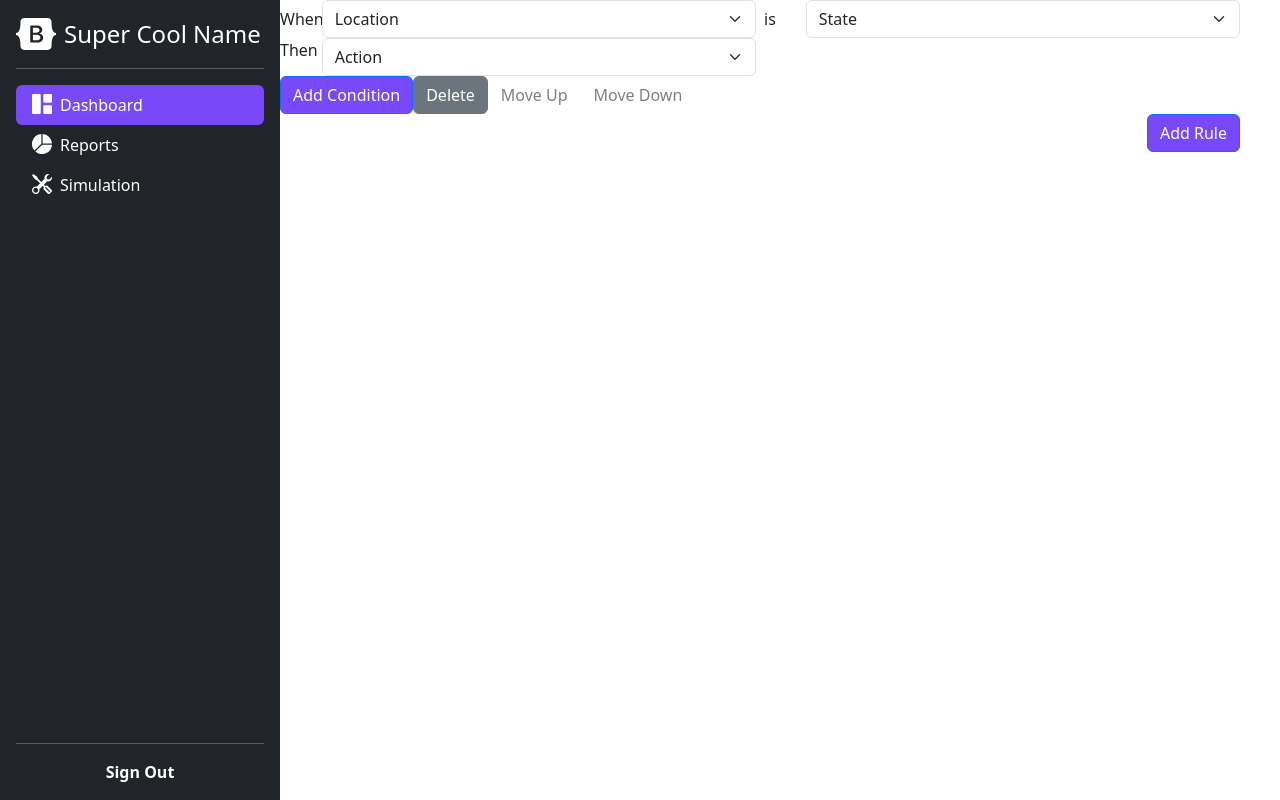
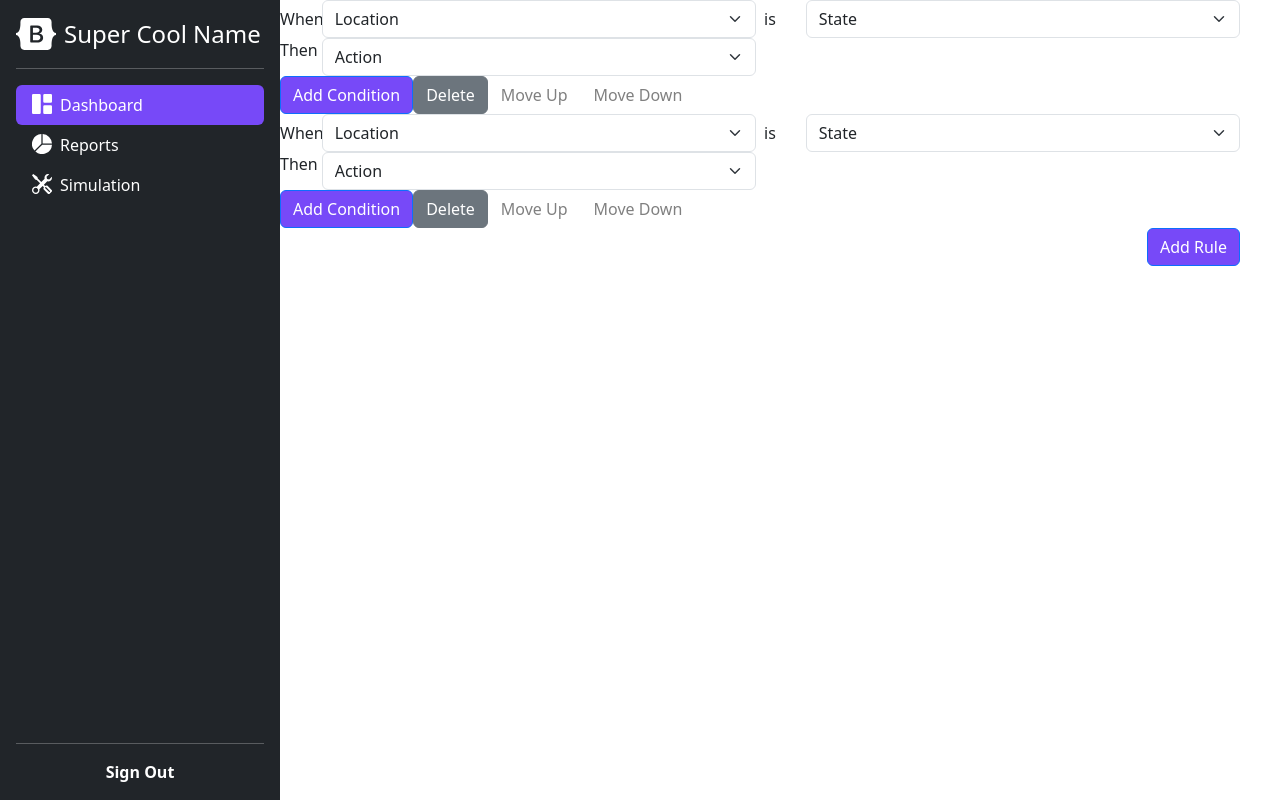
Before and after one commit to Access-Point-Program/cohort-3-rules-engine-admin, an Angular app in the folder front-end/: page / in a window 1280 px wide. Built offline with nearby package versions, Linux system fonts and the light colour scheme.

Commit message:
Added priorities to rules

```diff
--- a/front-end/src/app/app.component.html
+++ b/front-end/src/app/app.component.html
@@ -2,7 +2,7 @@
     <app-sidebar class="d-flex flex-column flex-shrink-0 p-3 text-bg-dark col-sm-3" style="width: 280px;"></app-sidebar>
     <div class="col-sm-9">
         <div>
-            <app-rules-component></app-rules-component>
+            <app-rules-component *ngFor="let rule of ruleset" [priority]="ruleset.indexOf(rule)"></app-rules-component>
         </div>
         <app-add-new-rule-button></app-add-new-rule-button>
     </div>
--- a/front-end/src/app/app.component.ts
+++ b/front-end/src/app/app.component.ts
@@ -1,4 +1,5 @@
 import { Component } from '@angular/core';
+import { RulesComponentComponent } from './rules-component/rules-component.component';
 
 @Component({
   selector: 'app-root',
@@ -7,4 +8,6 @@ import { Component } from '@angular/core';
 })
 export class AppComponent {
   title = 'front-end';
+
+  public ruleset: RulesComponentComponent[] = [new RulesComponentComponent(), new RulesComponentComponent()]
 }
--- a/front-end/src/app/move-up-button/move-up-button.component.html
+++ b/front-end/src/app/move-up-button/move-up-button.component.html
@@ -1 +1 @@
-<button type="button" class="btn" style="color: gray;">Move Up</button>
+<button type="button" class="btn" style="color: gray;" (click)="moveRuleUpInPriority()">Move Up</button>
--- a/front-end/src/app/move-up-button/move-up-button.component.ts
+++ b/front-end/src/app/move-up-button/move-up-button.component.ts
@@ -1,4 +1,6 @@
 import { Component } from '@angular/core';
+import { RulesComponentComponent } from '../rules-component/rules-component.component';
+import { Injector } from '@angular/core';
 
 @Component({
   selector: 'app-move-up-button',
@@ -6,5 +8,19 @@ import { Component } from '@angular/core';
   styleUrls: ['./move-up-button.component.css']
 })
 export class MoveUpButtonComponent {
+/*needs to be called with the rule that this belongs to*/
 
+  // constructor(private _parent: RulesComponentComponent) { this._parent.setPriority(1); }
+
+  public _parent: RulesComponentComponent;
+
+  constructor(private _injector: Injector) {
+    const _parent: RulesComponentComponent = this._injector.get<RulesComponentComponent>(RulesComponentComponent);
+    this._parent = _parent;
+  }
+
+  public moveRuleUpInPriority() {
+    console.log(this._parent.getPriority());
+
+  }
 }
--- a/front-end/src/app/rules-component/rules-component.component.ts
+++ b/front-end/src/app/rules-component/rules-component.component.ts
@@ -1,4 +1,4 @@
-import { Component } from '@angular/core';
+import { Component, Input } from '@angular/core';
 
 @Component({
   selector: 'app-rules-component',
@@ -6,5 +6,18 @@ import { Component } from '@angular/core';
   styleUrls: ['./rules-component.component.css']
 })
 export class RulesComponentComponent {
+  @Input()
+  priority: number;
 
+  constructor(){
+    this.priority = 0;
+  }
+
+  public getPriority(){
+    return this.priority;
+  }
+
+  public setPriority(priority: number){
+    this.priority = priority;
+  }
 }
```
